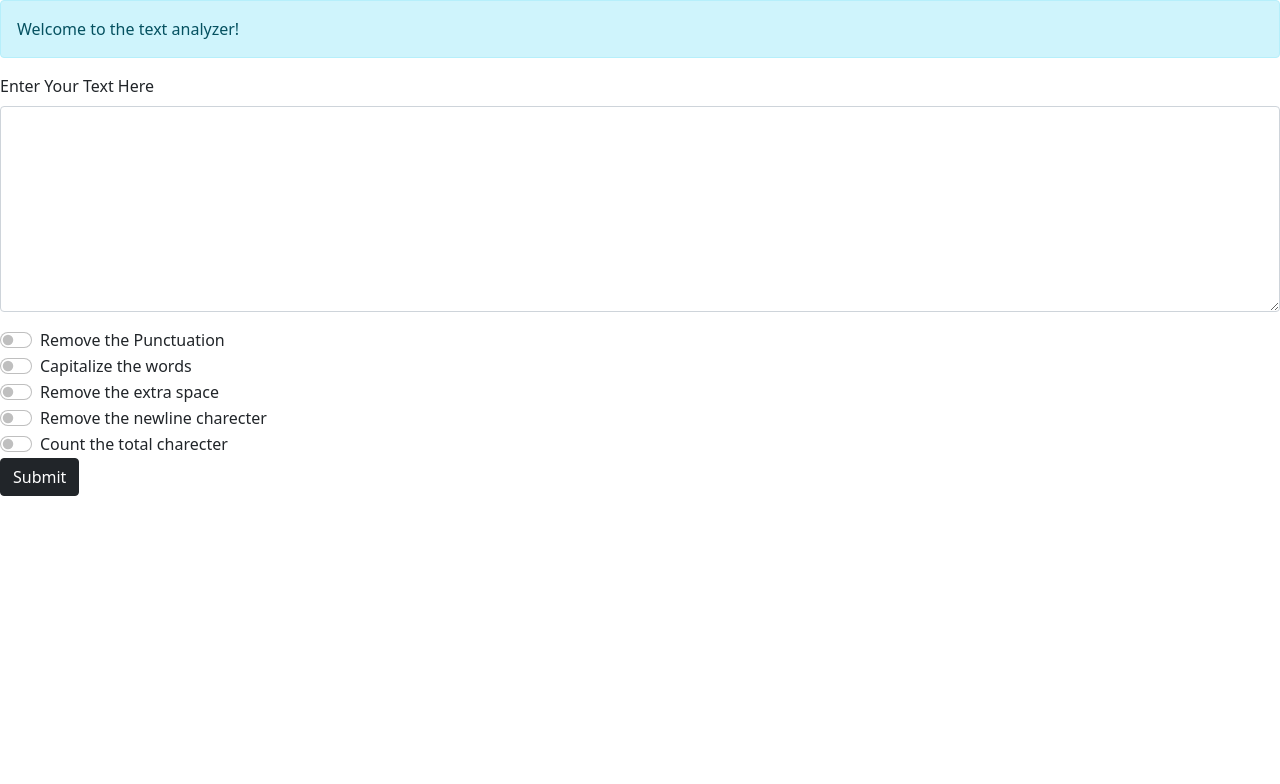
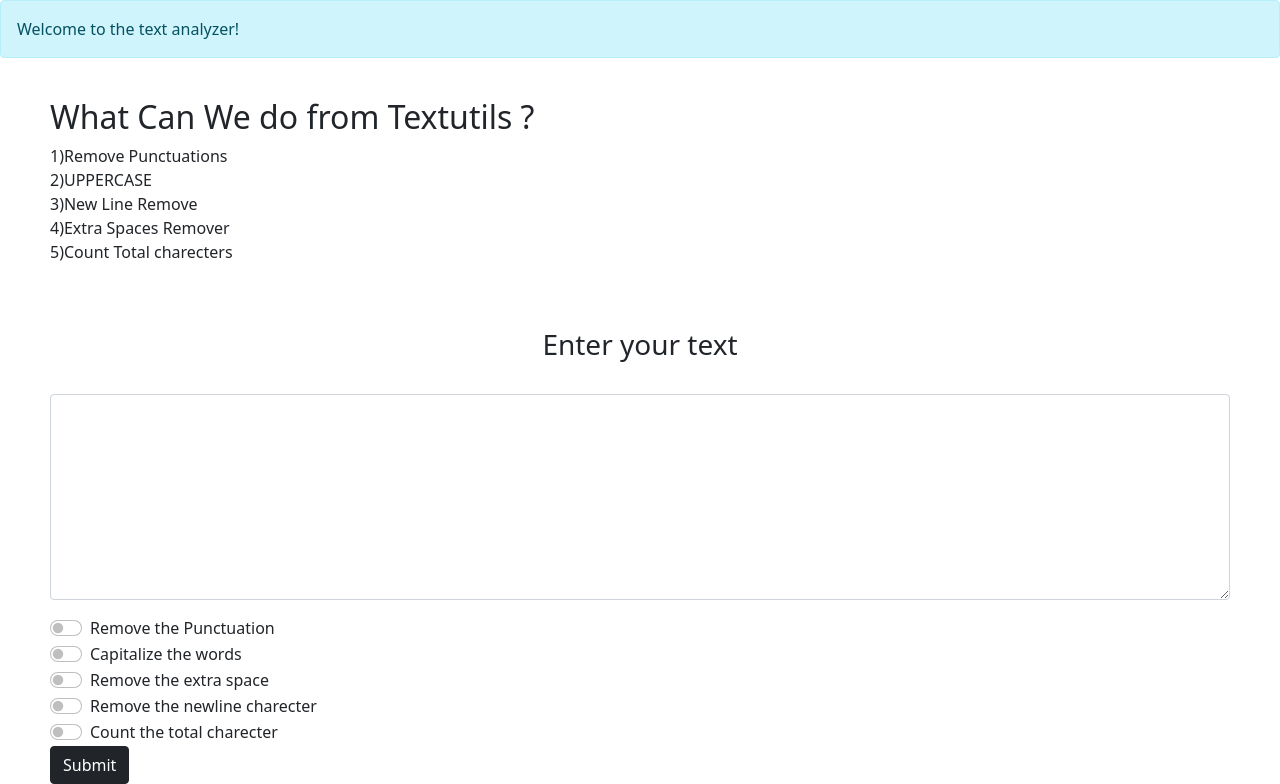
Before and after one commit to KartikNillawar/TextUtils, a Django app: page / in a window 1280 px wide. Shown: the part 70-854 px from the top of the page. Before the commit the page ends 566 px from the top, so only its background shows below. Run offline with Django 3.2, Linux system fonts and the light colour scheme.

Commit message:
fixed the bug and improved the styles

```diff
--- a/templates/analyze.html
+++ b/templates/analyze.html
@@ -34,7 +34,7 @@
     <br>
     <br>
 <p style=" text-align: center;">
-  {{analyzed_text}}
+  <pre> {{analyzed_text}} </pre>
 </p>
   <script src="https://cdn.jsdelivr.net/npm/bootstrap@5.0.2/dist/js/bootstrap.bundle.min.js" integrity="sha384-MrcW6ZMFYlzcLA8Nl+NtUVF0sA7MsXsP1UyJoMp4YLEuNSfAP+JcXn/tWtIaxVXM" crossorigin="anonymous"></script>
 
--- a/templates/index1.html
+++ b/templates/index1.html
@@ -14,6 +14,7 @@
       <span class="navbar-toggler-icon"></span>
     </button>
     <nav class="navbar navbar-dark bg-dark">
+
   <div class="container-fluid">
     <form class="d-flex">
       <input class="form-control me-2" type="search" placeholder="Search" aria-label="Search">
@@ -26,16 +27,37 @@
     <div class="alert alert-info" role="alert">
       Welcome to the text analyzer!
     </div>
+    <br>
+    <div style="padding-left: 50px">
+        <h2>What Can We do from Textutils ?</h2>
+        <p>
+            1)Remove Punctuations
+            <br>
+            2)UPPERCASE
+            <br>
+            3)New Line Remove
+            <br>
+            4)Extra Spaces Remover
+            <br>
+            5)Count Total charecters
+        </p>
+    </div>
+    <br>
+    <br>
+    <center>
+    <h3>Enter your text</h3>
+    </center>
 <form action="/analyze" method="get" >
-    <div class="mb-3">
-      <label for="exampleFormControlTextarea1" class="form-label" >Enter Your Text Here</label>
+    <div class="mb-3" style="padding-left:50px; padding-right:50px;" >
+      <label for="exampleFormControlTextarea1" class="form-label" ></label>
       <textarea class="form-control" id="exampleFormControlTextarea1" rows="8" name="text"></textarea>
     </div>
-    <div class="form-check form-switch">
+    <div style="padding-left:50px;">
+        <div class="form-check form-switch">
     <input class="form-check-input" type="checkbox" id="flexSwitchCheckChecked" unchecked name="removepun">
     <label class="form-check-label" for="flexSwitchCheckChecked" >Remove the Punctuation</label>
     </div>
-    <div class="form-check form-switch">
+    <div class="form-check form-switch" >
     <input class="form-check-input" type="checkbox" id="flexSwitchCheckChecked1" unchecked name="fullcaps">
     <label class="form-check-label" for="flexSwitchCheckChecked">Capitalize the words</label>
     </div>
@@ -43,15 +65,16 @@
     <input class="form-check-input" type="checkbox" id="flexSwitchCheckChecked2" unchecked name="spaceremover">
     <label class="form-check-label" for="flexSwitchCheckChecked">Remove the extra space</label>
     </div>
-    <div class="form-check form-switch">
+    <div class="form-check form-switch" >
     <input class="form-check-input" type="checkbox" id="flexSwitchCheckChecked3" unchecked name="newlineremove">
     <label class="form-check-label" for="flexSwitchCheckChecked">Remove the newline charecter</label>
     </div>
-    <div class="form-check form-switch">
+    <div class="form-check form-switch" >
     <input class="form-check-input" type="checkbox" id="flexSwitchCheckChecked4" unchecked name="countchar">
     <label class="form-check-label" for="flexSwitchCheckChecked">Count the total charecter</label>
     </div>
     <button type="submit" class="btn btn-dark" >Submit</button>
+    </div>
 </form>
 
 
```
